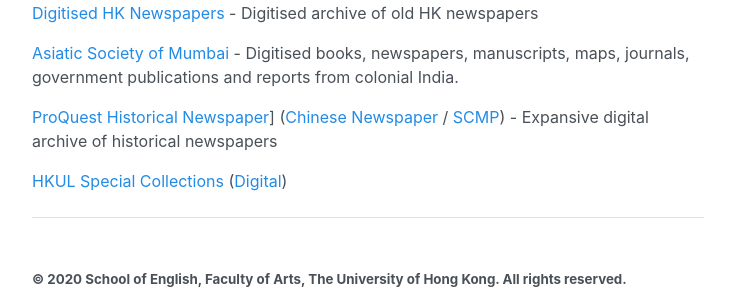
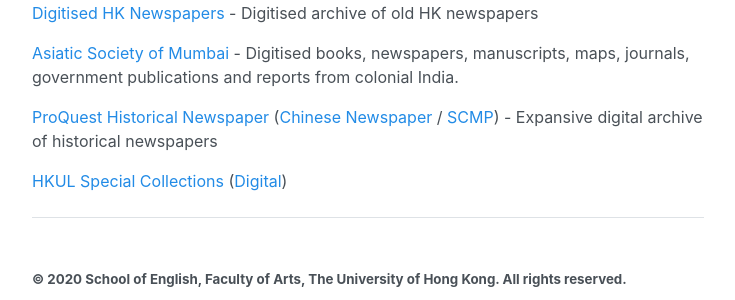
Before and after one commit to colonialasiantheatre/colonialasiantheatre.github.io, a Jekyll site: the page built from index.md, in a window 1280 px wide. Shown: the part 1501-1801 px from the top of the page, without its empty margins (272-1007 px from the left). Built offline with Jekyll 4.4.1, drawn with Linux system fonts in a browser that asks for light colours.

```diff
--- a/index.md
+++ b/index.md
@@ -34,7 +34,7 @@ This website features students' original pieces of historical writing on histori
 
 [Asiatic Society of Mumbai][4] - Digitised books, newspapers, manuscripts, maps, journals, government publications and reports from colonial India.
 
-[ProQuest Historical Newspaper][5]] ([Chinese Newspaper][6] / [SCMP][7]) - Expansive digital archive of historical newspapers
+[ProQuest Historical Newspaper][5] ([Chinese Newspaper][6] / [SCMP][7]) - Expansive digital archive of historical newspapers
 
 [HKUL Special Collections][8] ([Digital][9])
 
```
